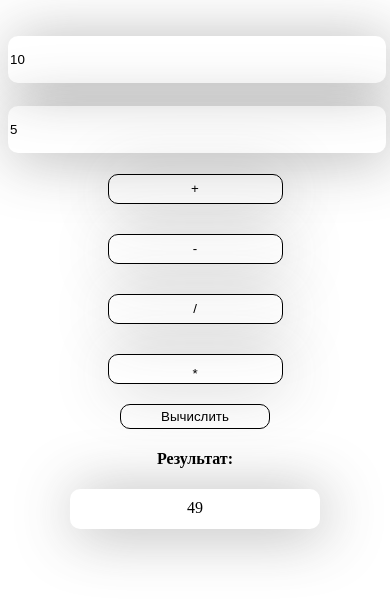
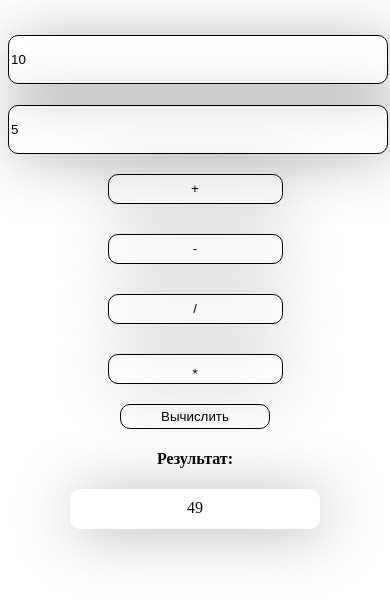
Before and after one commit to ruslanmsv73/Calculator, a plain HTML site: page index.html in a window 390 px wide. Shown: the part 77-678 px from the top of the page. Drawn offline with Linux system fonts and the light colour scheme.

Commit message:
add styles

```diff
--- a/calc.css
+++ b/calc.css
@@ -48,7 +48,7 @@ body {
 .form-control1,
 .form-control2
  {
-    border: none;
+    border: 1px solid;
     width: 100%;
     height: 45px;
     border-radius: 10px;
@@ -58,6 +58,12 @@ body {
     /*background-color: #6387a8;*/
 }
 
+@media (max-width: 850px) {
+    .form-control1,
+    .form-control2 {
+
+    }
+}
 .btnplus,
 .btnminus,
 .btnshare,
@@ -117,6 +123,6 @@ body {
 
 @media (max-width: 300px) {
     .result {
-        width: 200px
+        width: 200px;
     }
 }
```
